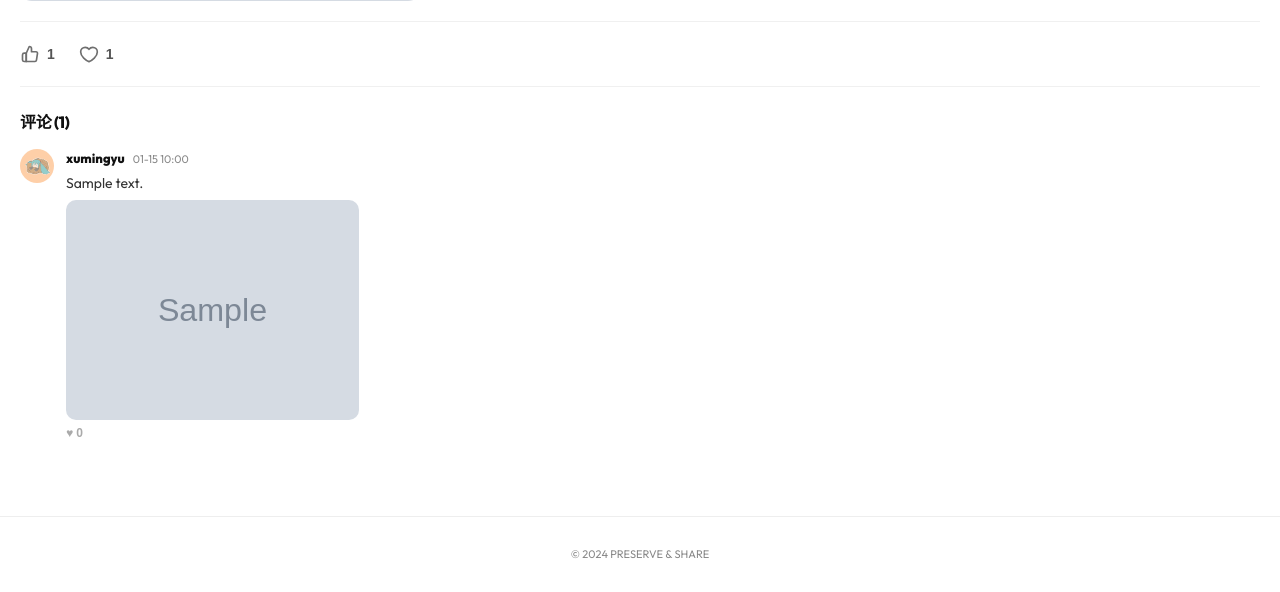
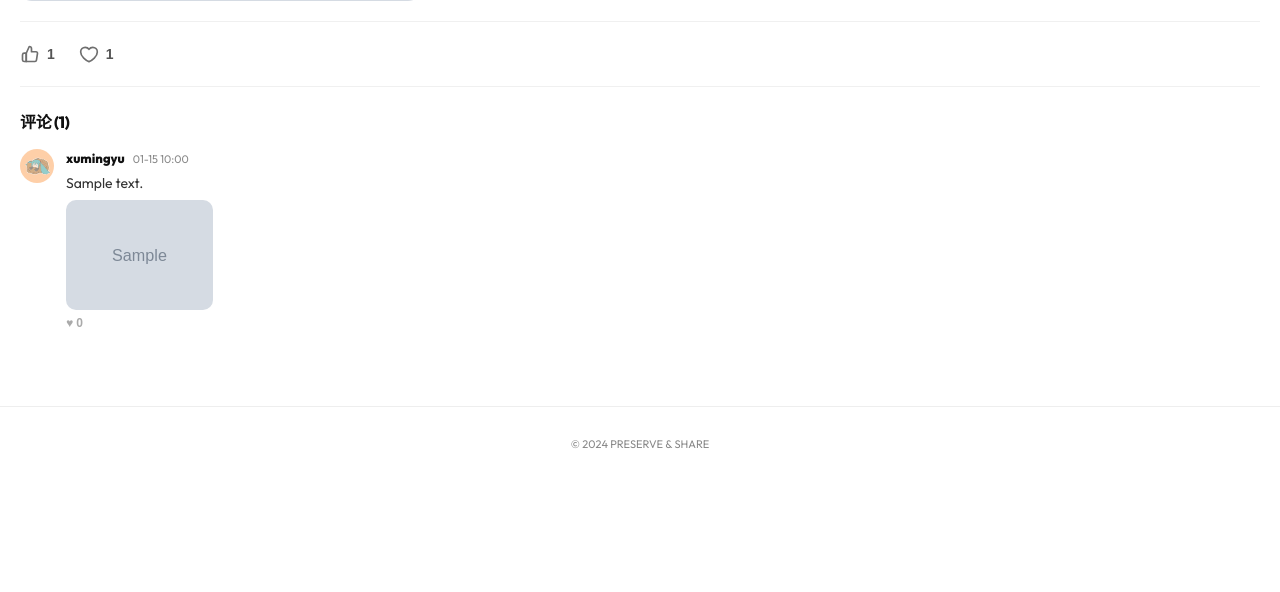
Before and after one commit to xumingyu52/blog, a Django app: template blog/blog_context/templates/blog_context/mobile/post_content_mobile.html in a window 1280 px wide. Shown: the part 526-1118 px from the top of the page. After the commit the page ends 974 px from the top, so only its background shows below. Run offline with Django 5.2, Linux system fonts and the light colour scheme; data comes from the database, SQL or seed files in the repository; tables that the repository leaves empty hold one stand-in row (values such as "Sample post"); the template is opened without the code that fills it: values that come from a table or form of the project are taken from there, most other values are stand-ins (such as "Sample title", 1, 10 or a date in 2020); grey boxes marked "Sample" are stand-in pictures.

Commit message:
feat: 优化评论和文章图片的最大高度

```diff
--- a/blog/blog_context/templates/blog_context/mobile/post_content_mobile.html
+++ b/blog/blog_context/templates/blog_context/mobile/post_content_mobile.html
@@ -246,7 +246,7 @@
     .m-comment-name { font-size: 13px; font-weight: 800; }
     .m-comment-time { font-size: 11px; color: var(--m-muted); }
     .m-comment-text { font-size: 14px; line-height: 1.5; color: #333; margin-bottom: 6px; }
-    .m-comment-img { max-width: 100%; max-height: 220px; border-radius: 10px; margin: 6px 0; display: block; }
+    .m-comment-img { max-width: 100%; max-height: 110px; border-radius: 10px; margin: 6px 0; display: block; }
     .m-comment-footer {
         display: flex;
         gap: 14px;
--- a/blog/blog_context/templates/blog_context/post_content.html
+++ b/blog/blog_context/templates/blog_context/post_content.html
@@ -392,7 +392,7 @@
     .comment-image,
     .markdown-content img {
         max-width: 95%;
-        max-height: 600px;
+        max-height: 300px;
         display: block;
         margin: 16px auto;
         object-fit: contain;
```
